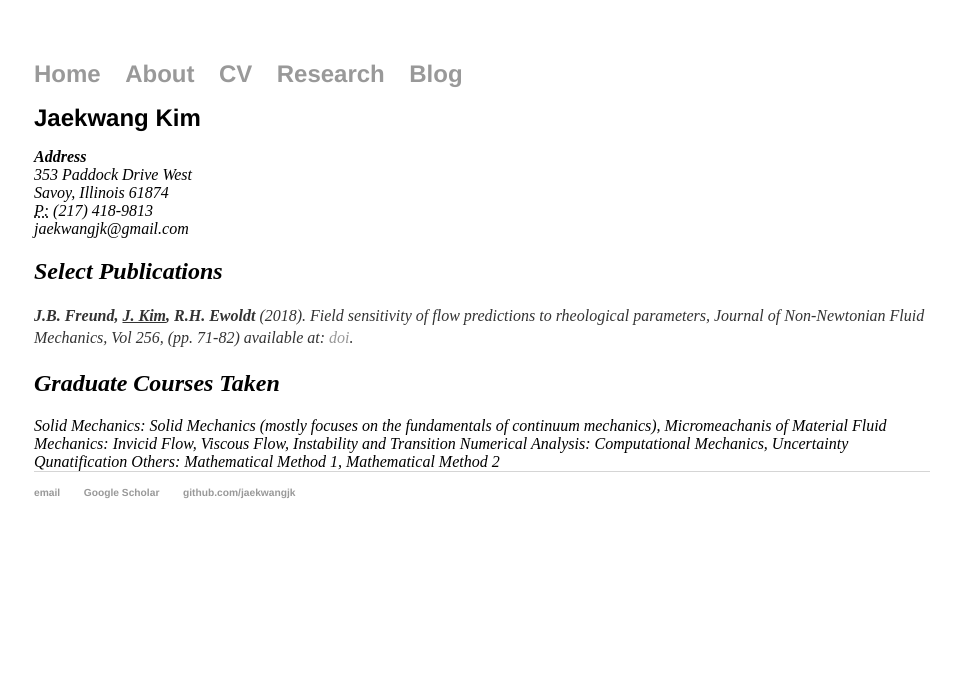
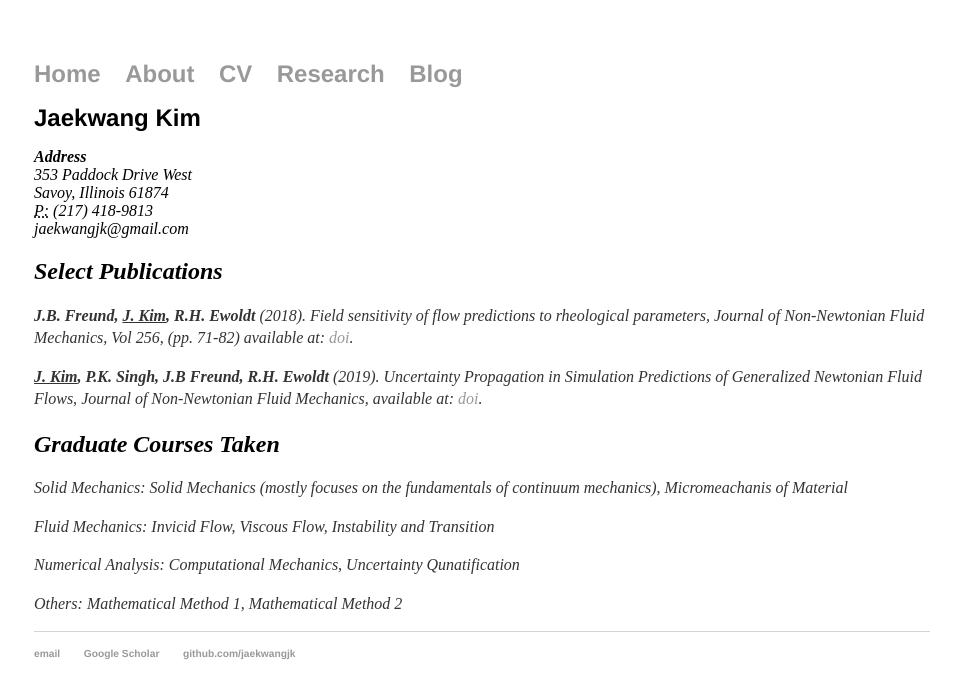
Before and after one commit to jaekwangjk/jaekwangjk.github.io, a Jekyll site: the page built from cv.html, in a window 1280 px wide. Shown: the top 699 px of the page, without its empty margins (158-1119 px from the left). Built offline with Jekyll 4.4.1, drawn with Linux system fonts in a browser that asks for light colours.

Commit message:
Update cv.html

```diff
--- a/cv.html
+++ b/cv.html
@@ -14,18 +14,40 @@ title: Jaekwang Kim
 
 	<h2>Select Publications</h2>
 
-	<p><strong>J.B. Freund, <u>J. Kim</u>, R.H. Ewoldt</strong>
+	<p>
+	<strong>J.B. Freund, <u>J. Kim</u>, R.H. Ewoldt</strong>
 	(2018). Field sensitivity of flow predictions to rheological parameters,
 	<em>Journal of Non-Newtonian Fluid Mechanics</em>,
 	Vol 256, (pp. 71-82)
 	available at: <a href="https://doi.org/10.1016/j.jnnfm.2018.03.013">doi</a>.
+	</p>
+
+	<p>
+	<strong><u>J. Kim</u>, P.K. Singh, J.B Freund, R.H. Ewoldt</strong>
+	(2019). Uncertainty Propagation in Simulation Predictions of Generalized Newtonian Fluid Flows,
+	<em>Journal of Non-Newtonian Fluid Mechanics</em>,
+	available at: <a href="https://doi.org/10.1016/j.jnnfm.2019.07.002">doi</a>.
+	</p>
+
+
 
 
 	<h2>Graduate Courses Taken</h2>
+	<p>
 	Solid Mechanics: Solid Mechanics (mostly focuses on the fundamentals of continuum mechanics), Micromeachanis of Material
+	</p>
+
+	<p>
 	Fluid Mechanics: Invicid Flow, Viscous Flow, Instability and Transition
+	</p>
+
+	<p>
 	Numerical Analysis: Computational Mechanics, Uncertainty Qunatification
+	</p>
+
+	<p>
 	Others: Mathematical Method 1, Mathematical Method 2
+	</p>
 
 
 </div><!-- /.blurb -->
```
